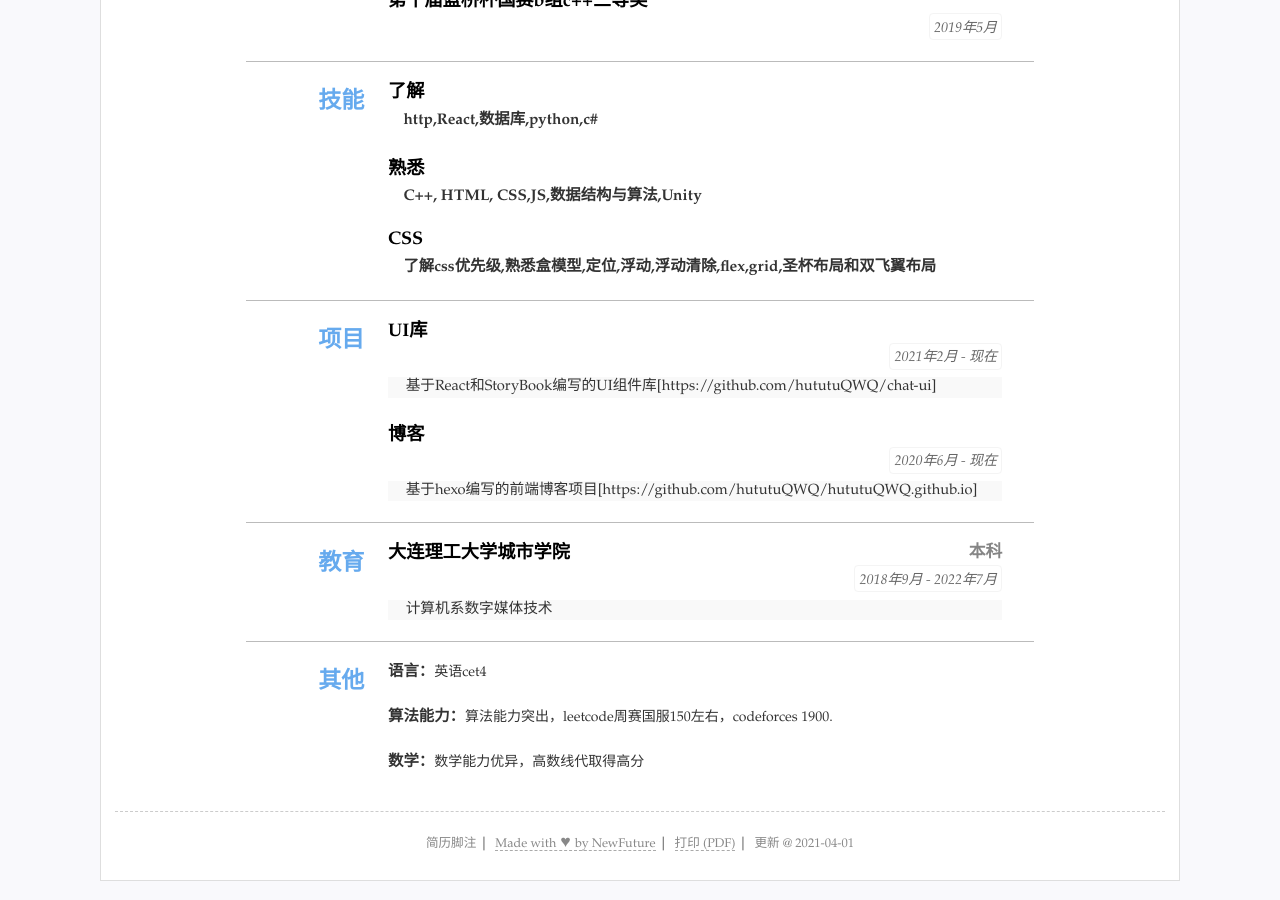
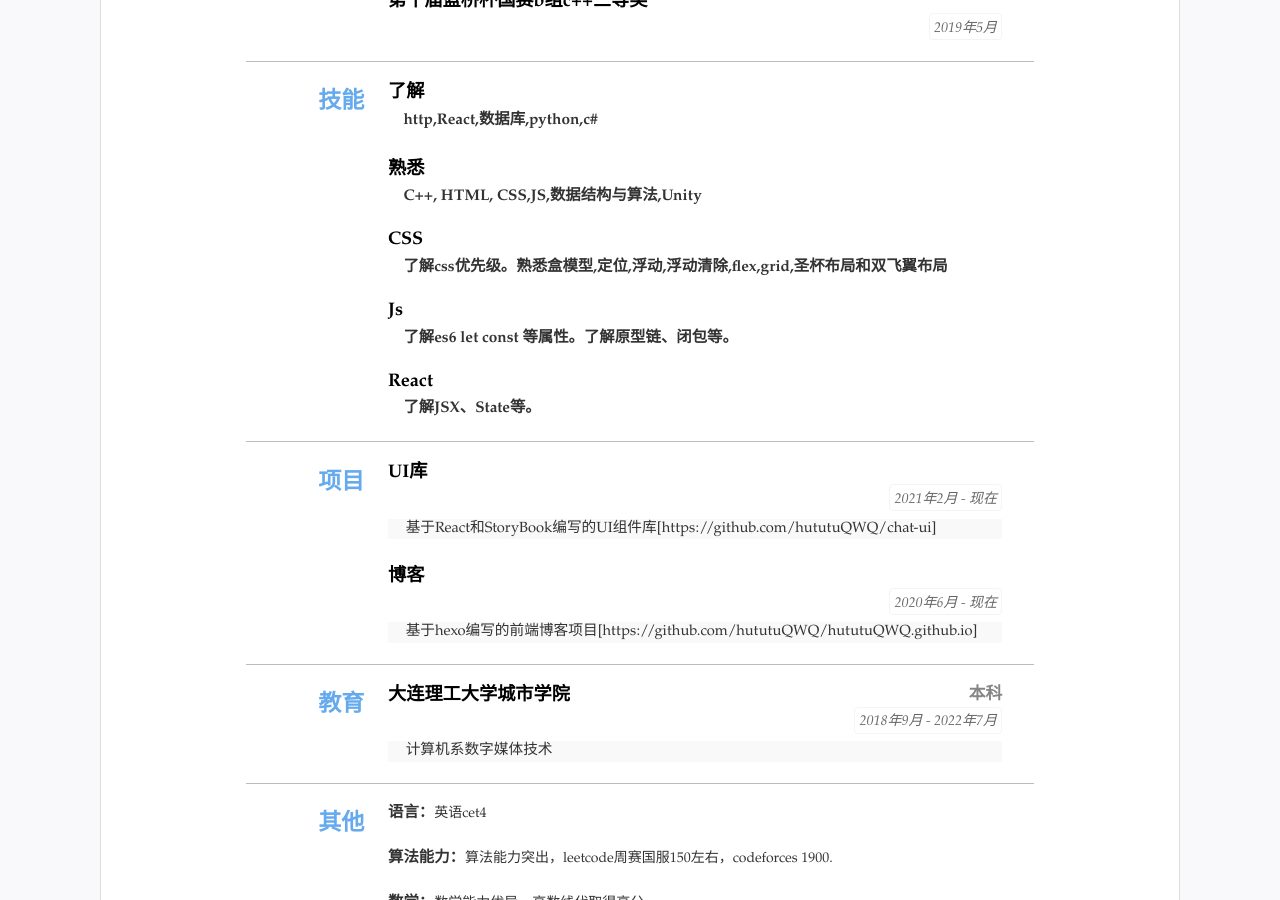
Before and after one commit to hututuQWQ/resume, a Jekyll site: the page built from index.html, in a window 1280 px wide and 900 px high, scrolled down 500 px. Built offline with Jekyll 4.4.1, drawn with Linux system fonts in a browser that asks for light colours.

Commit message:
Update resume.yml

```diff
--- a/_data/resume.yml
+++ b/_data/resume.yml
@@ -45,7 +45,11 @@ main: #简历主要内容，
   - title: 熟悉
     summary: C++, HTML, CSS,JS,数据结构与算法,Unity
   - title: CSS
-    summary: 了解css优先级,熟悉盒模型,定位,浮动,浮动清除,flex,grid,圣杯布局和双飞翼布局
+    summary: 了解css优先级。熟悉盒模型,定位,浮动,浮动清除,flex,grid,圣杯布局和双飞翼布局
+  - title: Js
+    summary: 了解es6 let const 等属性。了解原型链、闭包等。
+  - title: React
+    summary: 了解JSX、State等。
 - type: projects
   name: 项目
   content:
```
